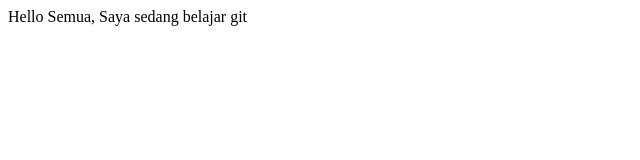
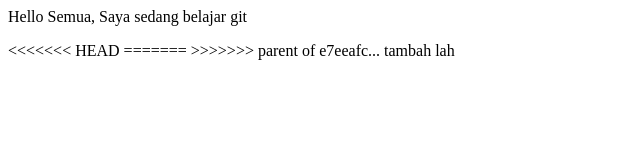
Before and after one commit to Virdha-23/git-01, a plain HTML site: page index.html in a window 1280 px wide. Shown: the whole page, without its empty margins (0-640 px from the left). Drawn offline with Linux system fonts and the light colour scheme.

Commit message:
commit hasil revert

```diff
--- a/index.html
+++ b/index.html
@@ -5,5 +5,8 @@
     </head>
     <body>
        <p>Hello Semua, Saya sedang belajar git</p>
+<<<<<<< HEAD
+=======
+>>>>>>> parent of e7eeafc... tambah lah
     </body>
 </html>
```
